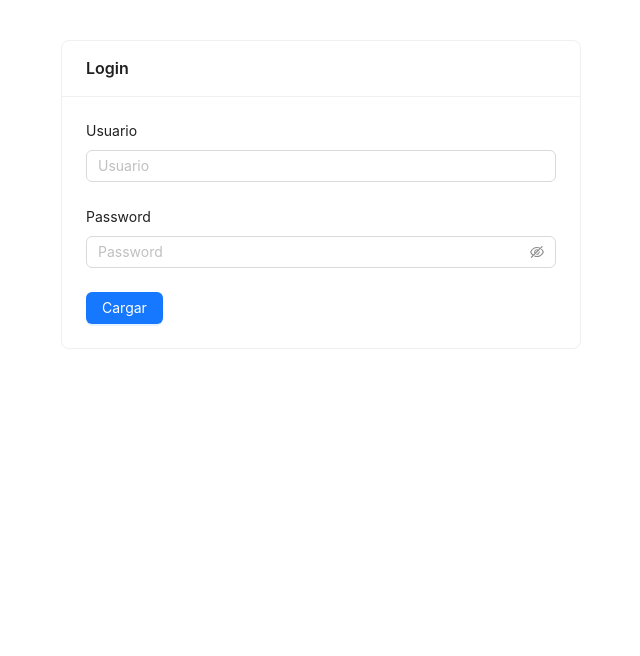
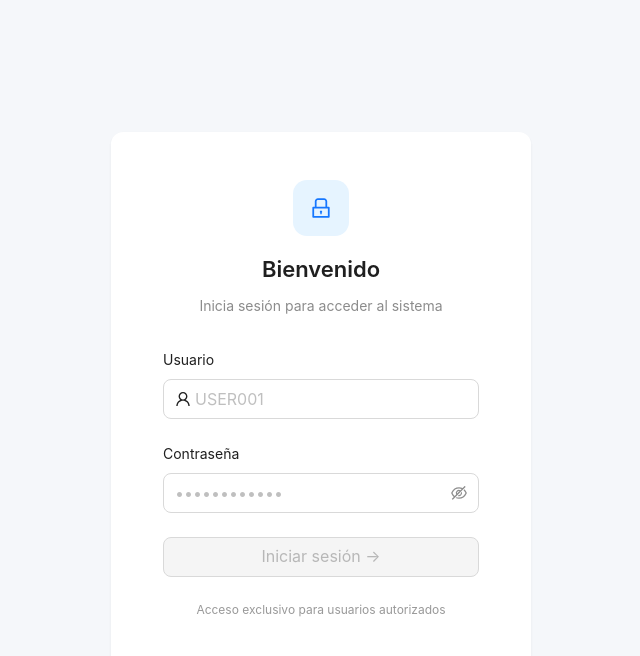
Before and after one commit to Pilli3800/inventario-chatbot-frontend, a Vue app: page /login in a window 1280 px wide. Shown: the top 656 px of the page, without its empty margins (319-959 px from the left). Built offline with nearby package versions, Linux system fonts and the light colour scheme.

Commit message:
[U[D] Se mejora la vista Login visualmente

```diff
--- a/src/views/LoginView.vue
+++ b/src/views/LoginView.vue
@@ -1,8 +1,10 @@
 <script setup>
-import { ref } from 'vue'
+import { ref, computed } from 'vue'
 import { message } from 'ant-design-vue'
 import { useRouter } from 'vue-router'
 import { useAuthStore } from '@/stores/auth.store'
+import { LockOutlined, UserOutlined } from '@ant-design/icons-vue'
+
 
 const authStore = useAuthStore()
 const router = useRouter()
@@ -15,36 +17,77 @@ const formState = ref({
 
 const login = async () => {
   loading.value = true
+
+  const hide = message.loading('Cargando sesión...', 0)
+
   try {
     await authStore.login(formState.value)
-    router.push('/home')
+
+    // Delay para mostrar el mensaje de carga
+    setTimeout(() => {
+      hide()
+      router.push('/home')
+    }, 500)
+
   } catch (err) {
+    hide()
     message.error(err.response?.data?.content || 'Error desconocido')
   } finally {
     loading.value = false
   }
 }
+
+const canSubmit = computed(() => {
+  return (
+    formState.value.identUsuario.trim() !== '' &&
+    formState.value.password.trim() !== ''
+  )
+})
+
 </script>
 
 <template>
-  <div style="max-width: 520px; margin: 40px auto;">
-    <a-card title="Login">
+  <div class="login-wrapper">
+    <a-card class="login-card" :bordered="false">
+      <!-- Header -->
+      <div class="login-header">
+        <div class="login-icon">
+          <LockOutlined />
+        </div>
+        <h1>Bienvenido</h1>
+        <p>Inicia sesión para acceder al sistema</p>
+      </div>
+
+      <!-- Form -->
       <a-form layout="vertical" :model="formState" @finish="login">
         <a-form-item label="Usuario">
-          <a-input v-model:value="formState.identUsuario" placeholder="Usuario" />
+          <a-input v-model:value="formState.identUsuario" :maxLength="20" placeholder="USER001" size="large">
+            <template #prefix>
+              <UserOutlined />
+            </template>
+          </a-input>
         </a-form-item>
 
-        <a-form-item label="Password">
-          <a-input-password v-model:value="formState.password" placeholder="Password" />
+        <a-form-item label="Contraseña">
+          <a-input-password v-model:value="formState.password" :maxLength="20" placeholder="••••••••••••"
+            size="large" />
         </a-form-item>
 
-        <a-button type="primary" html-type="submit" :loading="loading">
-          Cargar
-        </a-button>
+        <a-form-item>
+          <a-button type="primary" html-type="submit" size="large" block :loading="loading" :disabled="!canSubmit">
+            Iniciar sesión →
+          </a-button>
+        </a-form-item>
       </a-form>
+
+      <!-- Footer -->
+      <div class="login-footer">
+        <span>Acceso exclusivo para usuarios autorizados</span>
+      </div>
     </a-card>
   </div>
 </template>
+
 
 <style>
 html,
@@ -54,4 +97,59 @@ body {
   overflow: hidden;
   height: 100%;
 }
+
+.login-wrapper {
+  height: 100vh;
+  display: flex;
+  align-items: center;
+  justify-content: center;
+  background: #f5f7fa;
+}
+
+.login-card {
+  width: 420px;
+  padding: 24px 28px;
+  border-radius: 12px;
+  box-shadow: 0 10px 30px rgba(0, 0, 0, 0.08);
+}
+
+.login-header {
+  text-align: center;
+  margin-bottom: 32px;
+}
+
+.login-icon {
+  width: 56px;
+  height: 56px;
+  margin: 0 auto 16px;
+  border-radius: 14px;
+  background: #e6f4ff;
+  /* azul claro AntD */
+  color: #1677ff;
+  /* azul principal */
+  display: flex;
+  align-items: center;
+  justify-content: center;
+  font-size: 22px;
+}
+
+
+.login-header h1 {
+  margin: 0;
+  font-size: 22px;
+  font-weight: 600;
+}
+
+.login-header p {
+  margin-top: 8px;
+  color: #8c8c8c;
+  font-size: 14px;
+}
+
+.login-footer {
+  margin-top: 16px;
+  text-align: center;
+  font-size: 12px;
+  color: #999;
+}
 </style>
```
